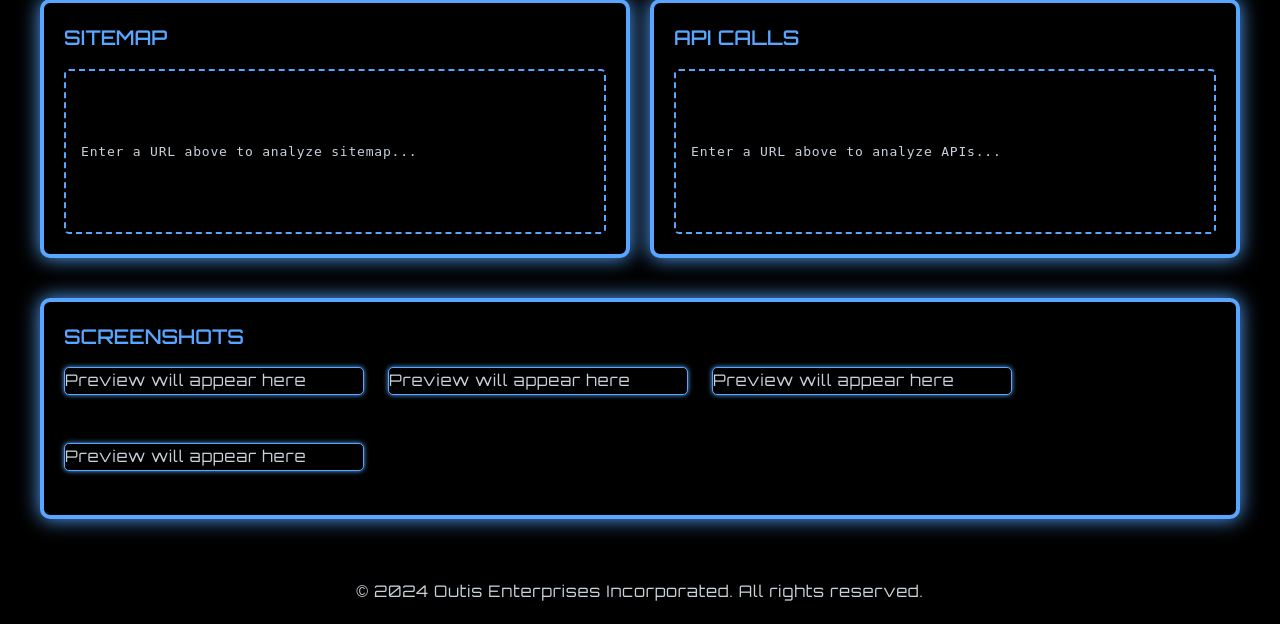
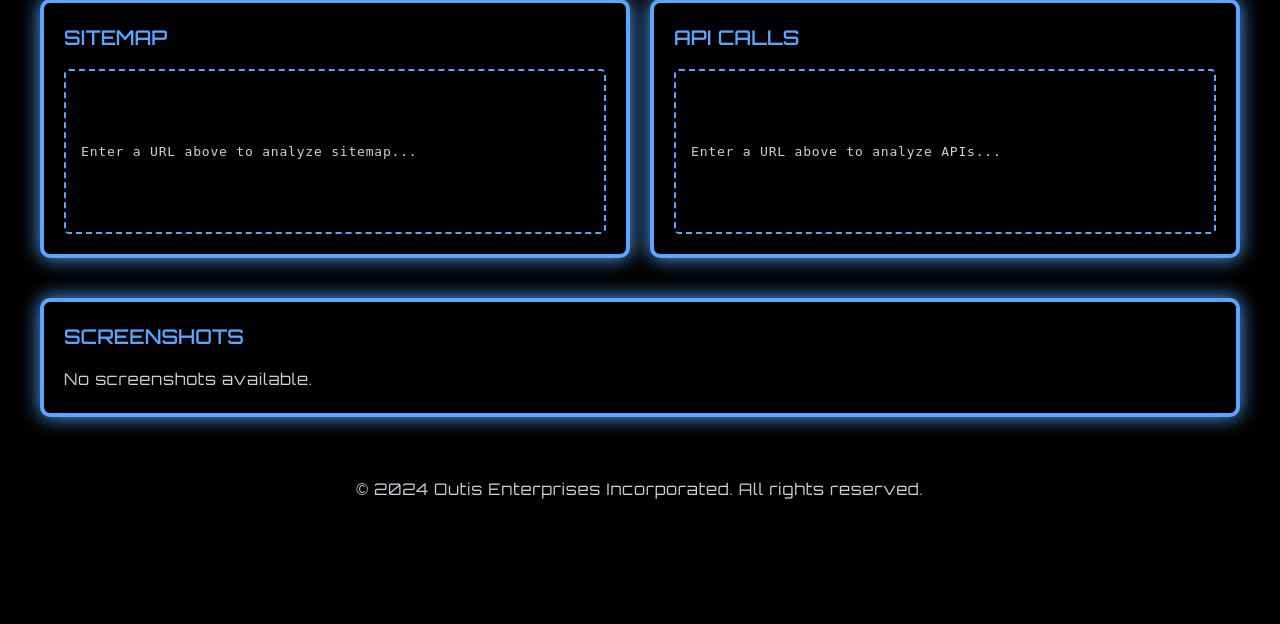
Before and after one commit to rootnegativeone/recce, a Flask app: page / in a window 1280 px wide. Shown: the part 345-969 px from the top of the page. After the commit the page ends 844 px from the top, so only its background shows below. Run offline with Flask 3, Linux system fonts and the light colour scheme; some libraries are stand-ins or nearby versions.

Commit message:
Fix screenshot streaming and persistence

```diff
--- a/app.py
+++ b/app.py
@@ -88,8 +88,7 @@ def generate_sitemap_task(url, task_id):
 def capture_screenshots_task(task_id, urls):
     try:
         tasks[task_id]['status'] = 'capturing_screenshots'
-        screenshot_urls = capture_screenshots(task_id, urls)
-        tasks[task_id]['screenshot_urls'] = screenshot_urls
+        capture_screenshots(task_id, urls)
         tasks[task_id]['status'] = 'complete'
     except Exception as e:
         logger.error(f"Error in capture_screenshots_task: {e}")
@@ -160,14 +159,10 @@ def build_sitemap_tree(urls):
 
 def capture_screenshots(task_id, urls):
     processed_urls = set()
-    screenshot_urls = []
+    tasks[task_id]['screenshot_urls'] = []
     tasks[task_id]['api_calls'] = []
 
     # Create directories if they don't exist
-    result_dir = f'static/results/{task_id}'
-    screenshots_dir = f'{result_dir}/screenshots'
-    os.makedirs(screenshots_dir, exist_ok=True)
-
     result_dir = f'static/results/{task_id}'
     screenshots_dir = f'{result_dir}/screenshots'
     os.makedirs(screenshots_dir, exist_ok=True)
@@ -220,9 +215,8 @@ def capture_screenshots(task_id, urls):
                 upload_file_to_s3(screenshot_path, 'recce-results', object_name)
                 screenshot_url = generate_presigned_url('recce-results', object_name, expiration=86400)
 
-                # Update screenshot URLs in tasks
-                screenshot_urls.append({'url': screenshot_url, 'filename': screenshot_filename})
-                tasks[task_id]['screenshot_urls'] = screenshot_urls
+                # Append to the cumulative list
+                tasks[task_id]['screenshot_urls'].append({'url': screenshot_url, 'filename': screenshot_filename})
                 logger.info(f"Captured screenshot for {url}")
             except Exception as e:
                 logger.warning(f"Failed to capture screenshot for {url}: {e}")
@@ -230,8 +224,6 @@ def capture_screenshots(task_id, urls):
         page.close()
         context.close()
         browser.close()
-
-    return screenshot_urls
 
 @app.route('/task_status')
 def task_status():
--- a/templates/index.html
+++ b/templates/index.html
@@ -76,15 +76,8 @@
 		<!-- BOTTOM PANEL: Screenshots -->
                <div class="screenshot-panel" id="screenshot-panel">
                     <h3>SCREENSHOTS</h3>
-                    <div class="screenshot-grid" id="screenshots-content">
-                        <!-- Initial content or placeholders -->
-                            {% for i in range(4) %}
-                                <div class="screenshot-item placeholder">
-                                    <div class="placeholder-content">
-                                        <span> Preview will appear here</span>
-                                    </div>
-                                </div>
-                            {% endfor %}
+                    <div class="screenshot-grid" id="screenshots-content" hx-get="/screenshots_content" hx-trigger="load, every 5s" hx-swap="innerHTML">
+                        <!-- Existing screenshots will be managed by htmx -->
                     </div>
                 </div>
 	    </div>
```
